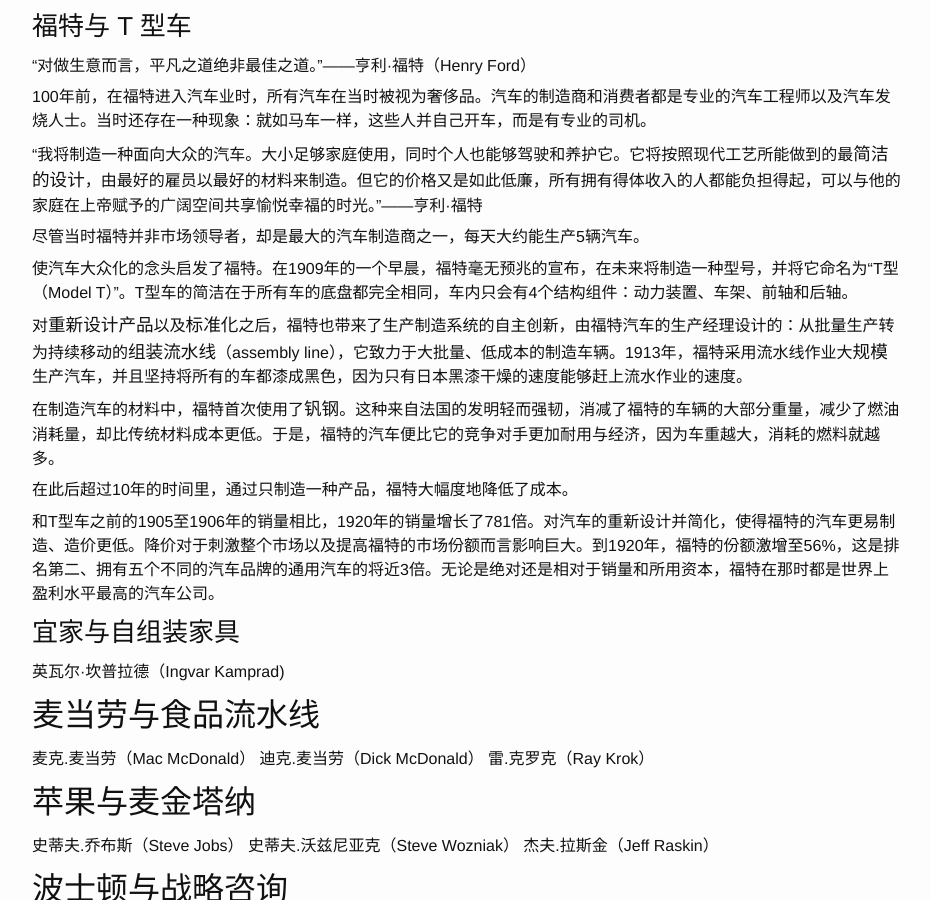
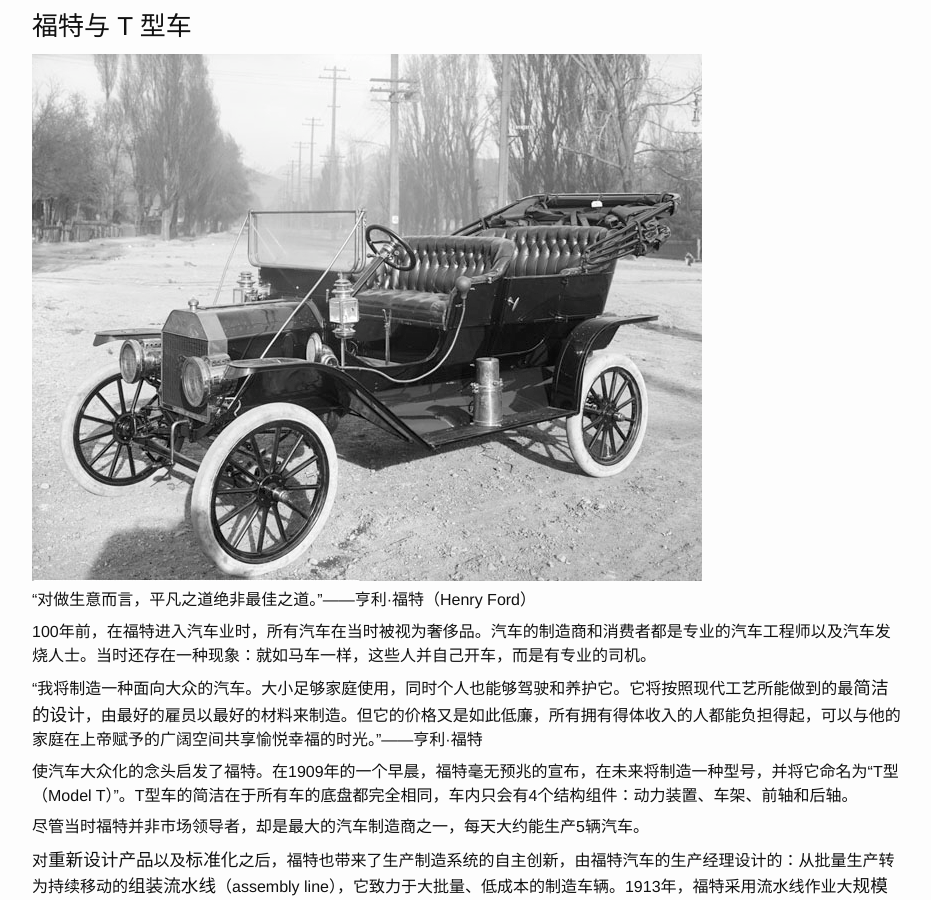
Before and after one commit to ousiax/ousiax.github.io, a Jekyll site: the page built from _journalctl/2019-03-03-simplify.md, in a window 1280 px wide and 900 px high, scrolled down 260 px. Shown: the whole window, without its empty margins (173-1104 px from the left). Built offline with Jekyll 4.4.1, drawn with Linux system fonts in a browser that asks for light colours.

Commit message:
Add Ford T 1910 Photo

```diff
--- a/_journalctl/2019-03-03-simplify.md
+++ b/_journalctl/2019-03-03-simplify.md
@@ -12,15 +12,17 @@
 
 ### 福特与 T 型车
 
+![1910 Ford T](/assets/Simplify-Richard-Koch-Greg-Lockwood/1910Ford-T.jpg)
+
 “对做生意而言，平凡之道绝非最佳之道。”——亨利·福特（Henry Ford）
 
 100年前，在福特进入汽车业时，所有汽车在当时被视为奢侈品。汽车的制造商和消费者都是专业的汽车工程师以及汽车发烧人士。当时还存在一种现象：就如马车一样，这些人并自己开车，而是有专业的司机。
 
 “我将制造一种面向大众的汽车。大小足够家庭使用，同时个人也能够驾驶和养护它。它将按照现代工艺所能做到的最**简洁的设计**，由最好的雇员以最好的材料来制造。但它的价格又是如此低廉，所有拥有得体收入的人都能负担得起，可以与他的家庭在上帝赋予的广阔空间共享愉悦幸福的时光。”——亨利·福特
 
+使汽车大众化的念头启发了福特。在1909年的一个早晨，福特毫无预兆的宣布，在未来将制造一种型号，并将它命名为“T型（Model T）”。T型车的简洁在于所有车的底盘都完全相同，车内只会有4个结构组件：动力装置、车架、前轴和后轴。
+
 尽管当时福特并非市场领导者，却是最大的汽车制造商之一，每天大约能生产5辆汽车。
-
-使汽车大众化的念头启发了福特。在1909年的一个早晨，福特毫无预兆的宣布，在未来将制造一种型号，并将它命名为“T型（Model T）”。T型车的简洁在于所有车的底盘都完全相同，车内只会有4个结构组件：动力装置、车架、前轴和后轴。
 
 对**重新设计产品**以及**标准化**之后，福特也带来了生产制造系统的自主创新，由福特汽车的生产经理设计的：从批量生产转为持续移动的**组装流水线**（assembly line），它致力于大批量、低成本的制造车辆。1913年，福特采用流水线作业大**规模**生产汽车，并且坚持将所有的车都漆成黑色，因为只有日本黑漆干燥的速度能够赶上流水作业的速度。
 
```
Also changed, not shown: assets/Simplify-Richard-Koch-Greg-Lockwood/1910Ford-T.jpg (added).
